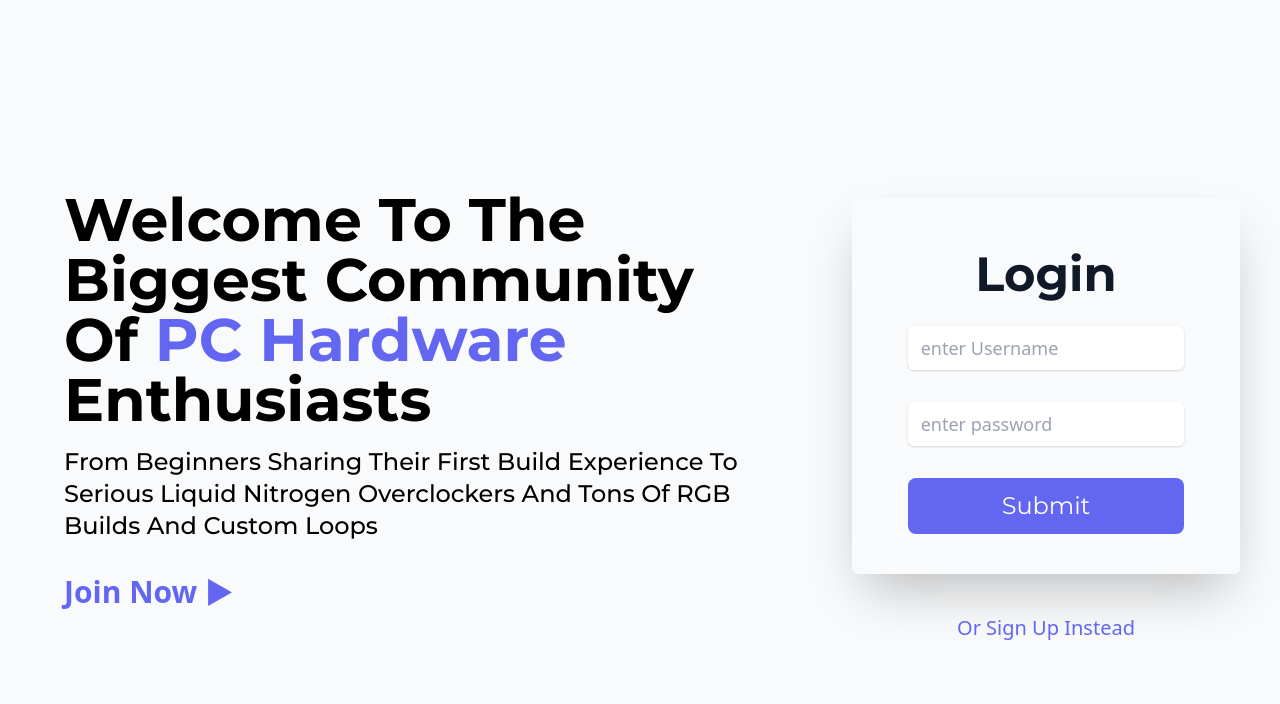
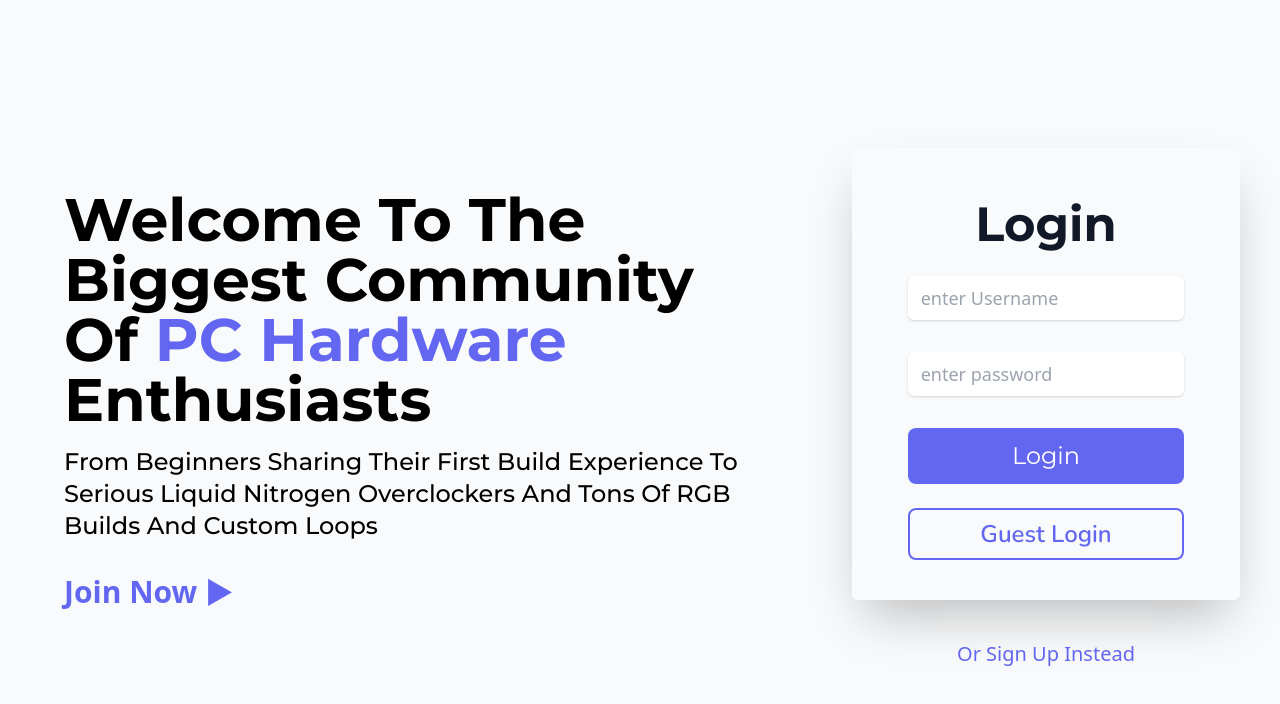
Before and after one commit to harshitsaxena586/jainwin-social-media, a React (Create React App) app: page /new in a window 1280 px wide. Both pictures are taken after a click on the element "Join Now ▶". Shown: the top 704 px of the page. Built offline with nearby package versions, Linux system fonts and the light colour scheme; a web font is replaced by a local one.

Commit message:
added Guest Login

```diff
--- a/src/NetworkContext.js
+++ b/src/NetworkContext.js
@@ -74,7 +74,7 @@ export function NetworkContextProvider({ children }) {
     );
   }
   return (
-    <NetworkContext.Provider value={{ Loading, networkCall, error }}>
+    <NetworkContext.Provider value={{ Loading, networkCall }}>
       {children}
     </NetworkContext.Provider>
   );
--- a/src/features/auth/Login.jsx
+++ b/src/features/auth/Login.jsx
@@ -5,11 +5,21 @@ import { yupResolver } from "@hookform/resolvers/yup";
 import * as Yup from "yup";
 import { toast } from "react-hot-toast";
 
+const guestCredentials = {
+  userName: "guestUser",
+  password: "@guestUser1",
+};
+
 export default function Login() {
   const validation = Yup.object().shape({
     userName: Yup.string().required("Username is required"),
     password: Yup.string().required("Password is required"),
   });
+
+  const guestLoginHandler = () => {
+    onSubmit(guestCredentials);
+  };
+
   const {
     register,
     handleSubmit,
@@ -20,6 +30,7 @@ export default function Login() {
   });
 
   const onSubmit = async (credentials) => {
+    console.log(credentials);
     try {
       const response = await axios.post(
         "https://socialmediaapollo.shreydd.repl.co/users",
@@ -52,7 +63,7 @@ export default function Login() {
   };
 
   return (
-    <div className="my-10 min-w-full shadow-2xl rounded-md  pb-16 md:p-10 ">
+    <div className="my-10 min-w-full shadow-2xl rounded-md md:p-10 ">
       <h2 className="text-5xl my-3 text-gray-900 text-center font-primary font-bold ">
         Login
       </h2>
@@ -79,11 +90,19 @@ export default function Login() {
         {errors.password && (
           <p className="form-error">{errors.password.message}</p>
         )}
-
         <button className="btn-indigo" type="submit">
-          Submit
+          Login
         </button>
       </form>
+      <div className="mt-6 px-4 text-center text-lg font-secondary">
+        <button
+          title="Logs you in with a guest profile"
+          className="text-2xl  min-w-full text-accent border-accent border-2 px-4 py-2  rounded-lg font-secondary font-semibold"
+          onClick={guestLoginHandler}
+        >
+          Guest Login
+        </button>{" "}
+      </div>
     </div>
   );
 }
--- a/src/features/newPost/AddPost.jsx
+++ b/src/features/newPost/AddPost.jsx
@@ -6,9 +6,13 @@ import toast from "react-hot-toast";
 import axios from "axios";
 import { yupResolver } from "@hookform/resolvers/yup";
 import * as Yup from "yup";
+import { fetchposts } from "../posts/postSlice";
 import { useNavigate } from "react-router-dom";
+import { useDispatch, useSelector } from "react-redux";
+
 export default function AddPost() {
   const { networkCall } = useNetwork();
+  const dispatch = useDispatch();
   const navigate = useNavigate();
   const [previewSource, setPreviewSource] = useState("");
   const validation = Yup.object().shape({
@@ -41,6 +45,12 @@ export default function AddPost() {
       previewFile(watchImage[0]);
     }
   }
+  // ------------------------
+  let { status } = useSelector((state) => {
+    return state.posts;
+  });
+
+  // -----------------------
 
   const onSubmit = async (data) => {
     const formData = new FormData();
@@ -57,14 +67,19 @@ export default function AddPost() {
         title: data.title,
         caption: data.caption,
       };
-
-      const response = await networkCall(query, true, variables);
-      toast.success(
+      await toast.promise(networkCall(query, false, variables), {
+        loading: (
+          <h1 className="text-md font-primary font-medium">Saving...</h1>
+        ),
+        success: (
           <h1 className="text-md font-primary font-medium">
             Posted successfully 🚀
           </h1>
-      );
+        ),
+        error: <b>Could not save.</b>,
+      });
 
+      dispatch(fetchposts(networkCall));
       navigate("/");
     }
 
@@ -79,13 +94,17 @@ export default function AddPost() {
       public_id: cloudinaryRes.data.public_id,
     };
 
-    const response = await networkCall(query, true, variables);
-    toast.success(
+    await toast.promise(networkCall(query, false, variables), {
+      loading: <h1 className="text-md font-primary font-medium">Saving...</h1>,
+      success: (
         <h1 className="text-md font-primary font-medium">
           Posted successfully 🚀
         </h1>
-    );
+      ),
+      error: <b>Could not save.</b>,
+    });
 
+    dispatch(fetchposts(networkCall));
     navigate("/");
   };
 
--- a/src/features/posts/Posts.jsx
+++ b/src/features/posts/Posts.jsx
@@ -2,17 +2,20 @@ import React, { useEffect } from "react";
 import { useSelector, useDispatch } from "react-redux";
 import Post from "./Post";
 import { useNetwork } from "../../NetworkContext";
-import { fetchposts, likeButtonPressed, updateLikes } from "./postSlice";
+import { fetchposts, updateLikes } from "./postSlice";
 
 export default function Posts({ userId }) {
   const { networkCall, Loading } = useNetwork();
+
   let { posts, status } = useSelector((state) => {
     return state.posts;
   });
   const dispatch = useDispatch();
+
   if (userId) {
     posts = posts.filter((post) => post.postedBy.id == userId);
   }
+
   // need to pass network call from here because thunk doesnt take context
   useEffect(() => {
     if (status === "idle") {
--- a/src/features/posts/postSlice.js
+++ b/src/features/posts/postSlice.js
@@ -42,6 +42,7 @@ export const fetchposts = createAsyncThunk(
       }
     `;
     const response = await networkCall(query);
+    console.log(response);
     return response;
   }
 );
@@ -59,6 +60,7 @@ export const postSlice = createSlice({
     [fetchposts.fulfilled]: (state, action) => {
       state.status = "fullfilled";
       state.posts = action.payload.posts;
+      console.log("count", state);
     },
     [updateLikes.fulfilled]: (state, action) => {
       const userId = localStorage.getItem("userId");
--- a/src/pages/Landing.jsx
+++ b/src/pages/Landing.jsx
@@ -64,6 +64,7 @@ export default function Landing() {
               Or {action === "login" ? "Sign Up" : "Login"} Instead
             </h1>
           )}
+          <br />
         </div>
       </div>
     </div>
```
Also changed, not shown: src/App.js (line endings or trailing spaces). Lines whose indentation alone changed are shown as unchanged.
